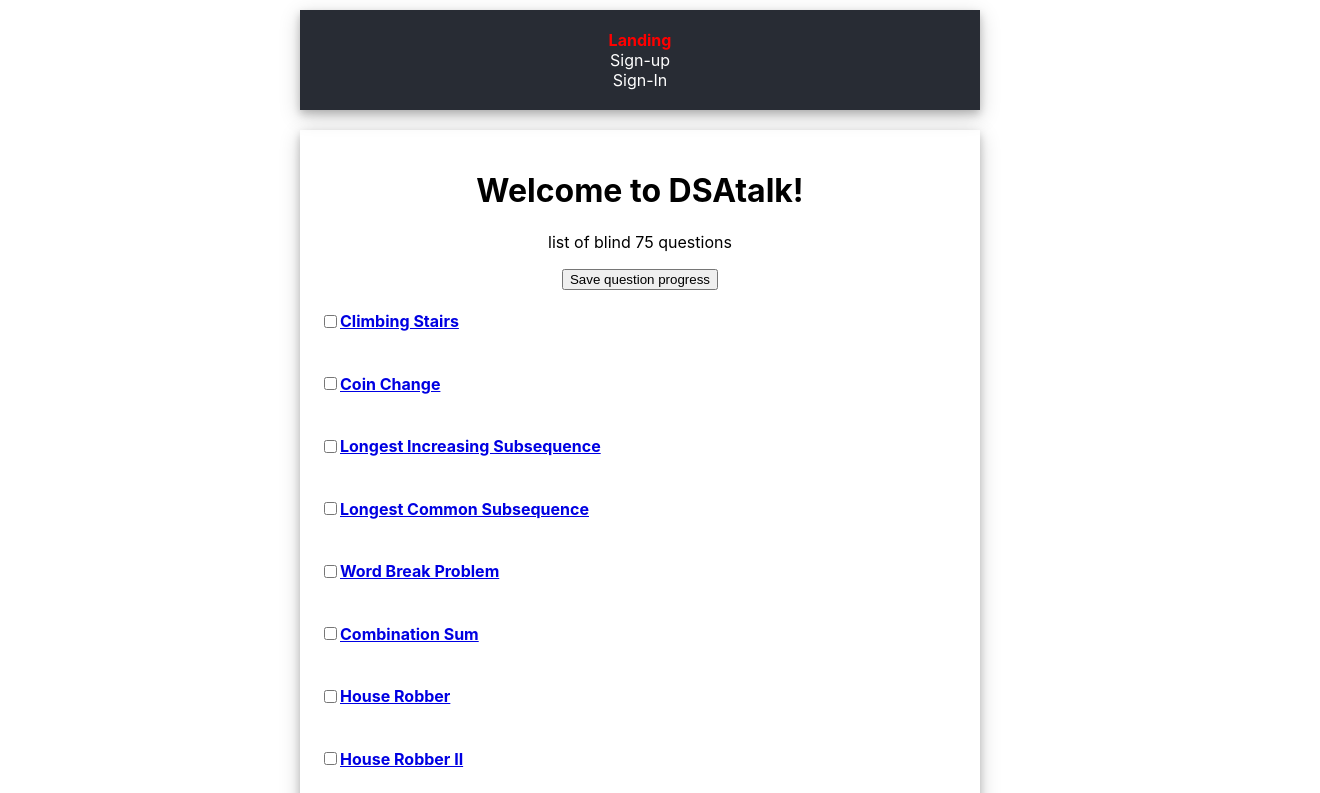
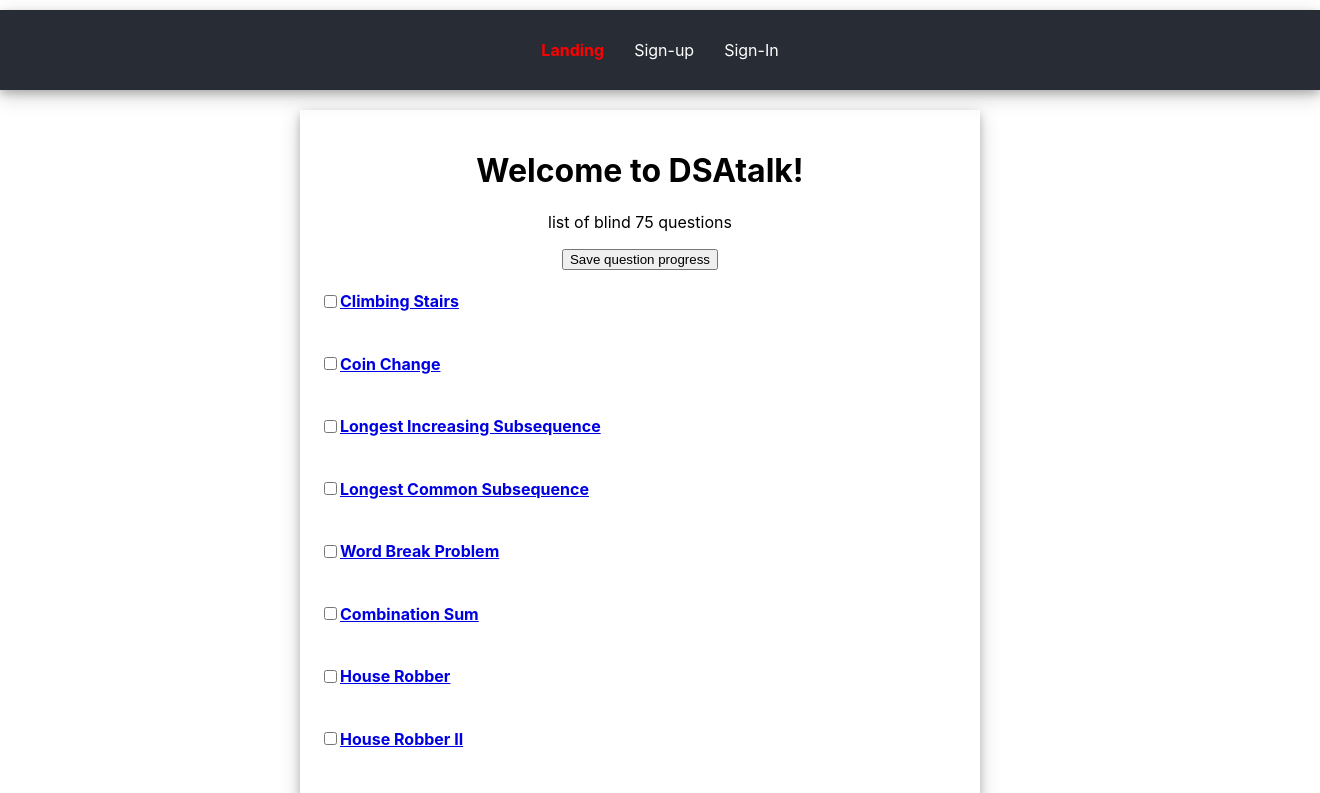
Before and after one commit to dbajollari1/DSATalk, a React (Vite) app in the folder frontend/: page / in a window 1280 px wide. Shown: the top 793 px of the page, 1320 px wide, since content can reach past the window. Built offline with nearby package versions, Linux system fonts and the light colour scheme; no server answers.

Commit message:
changes made to css

```diff
--- a/frontend/src/App.css
+++ b/frontend/src/App.css
@@ -41,6 +41,12 @@
 	list-style-type: none;
 	margin: 0;
 	padding: 0;
+  }
+
+  .navigation ul li {
+		display: inline-block;
+		padding: 10px 15px;
+		transition: background-color 0.2s ease-in-out;
   }
 
   .navigation a:link,
@@ -104,6 +110,15 @@
 	height: auto;
 	padding: 20px;
   }
+  .card-data  {
+
+		box-shadow: 0 4px 8px 0 rgba(0, 0, 0, 0.2), 0 6px 20px 0 rgba(0, 0, 0, 0.19);
+		width: 100%;
+		margin: 10px auto 20px;
+		height: auto;
+		padding: 20px;
+
+  }
 
   .question {
 	display: flex; /* Use flexbox to make children elements inline */
--- a/frontend/src/components/App.jsx
+++ b/frontend/src/components/App.jsx
@@ -15,7 +15,7 @@ function App() {
   return (
     <AuthProvider>
       <div className='App'>
-        <header className='App-header card'>
+        <header className='App-header card-data'>
           <Navigation />
         </header>
         <Routes>
--- a/frontend/src/components/Navigation.jsx
+++ b/frontend/src/components/Navigation.jsx
@@ -12,8 +12,8 @@ const Navigation = () => {
 const NavigationAuth = () => {
   return (
     <nav className='navigation'>
-      <ul>
-        <li>
+      <ul className='Navigation-list'>
+        <li className='Naavigation-element'>
           <NavLink to='/'>Landing</NavLink>
         </li>
         <li>
```
